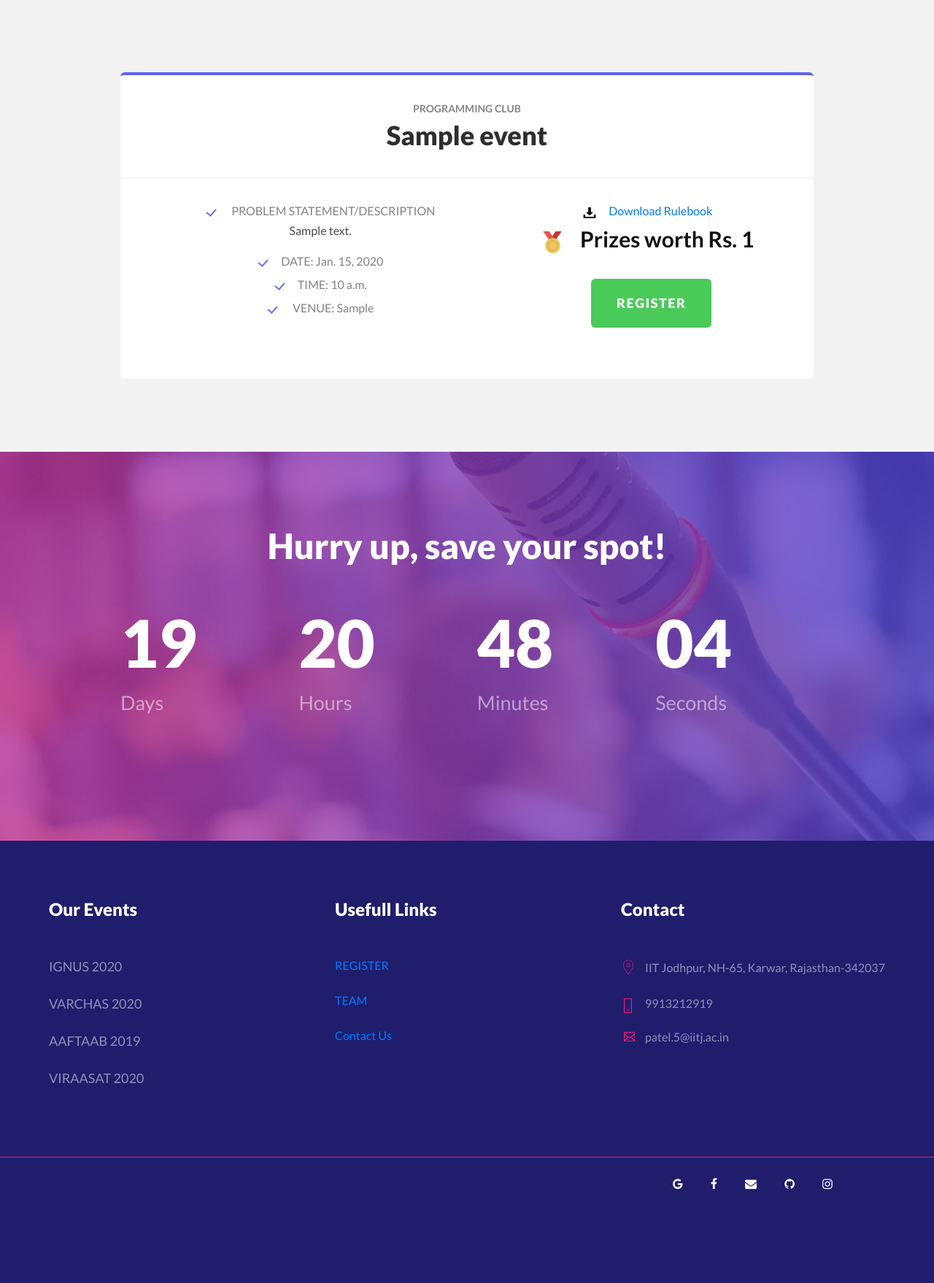
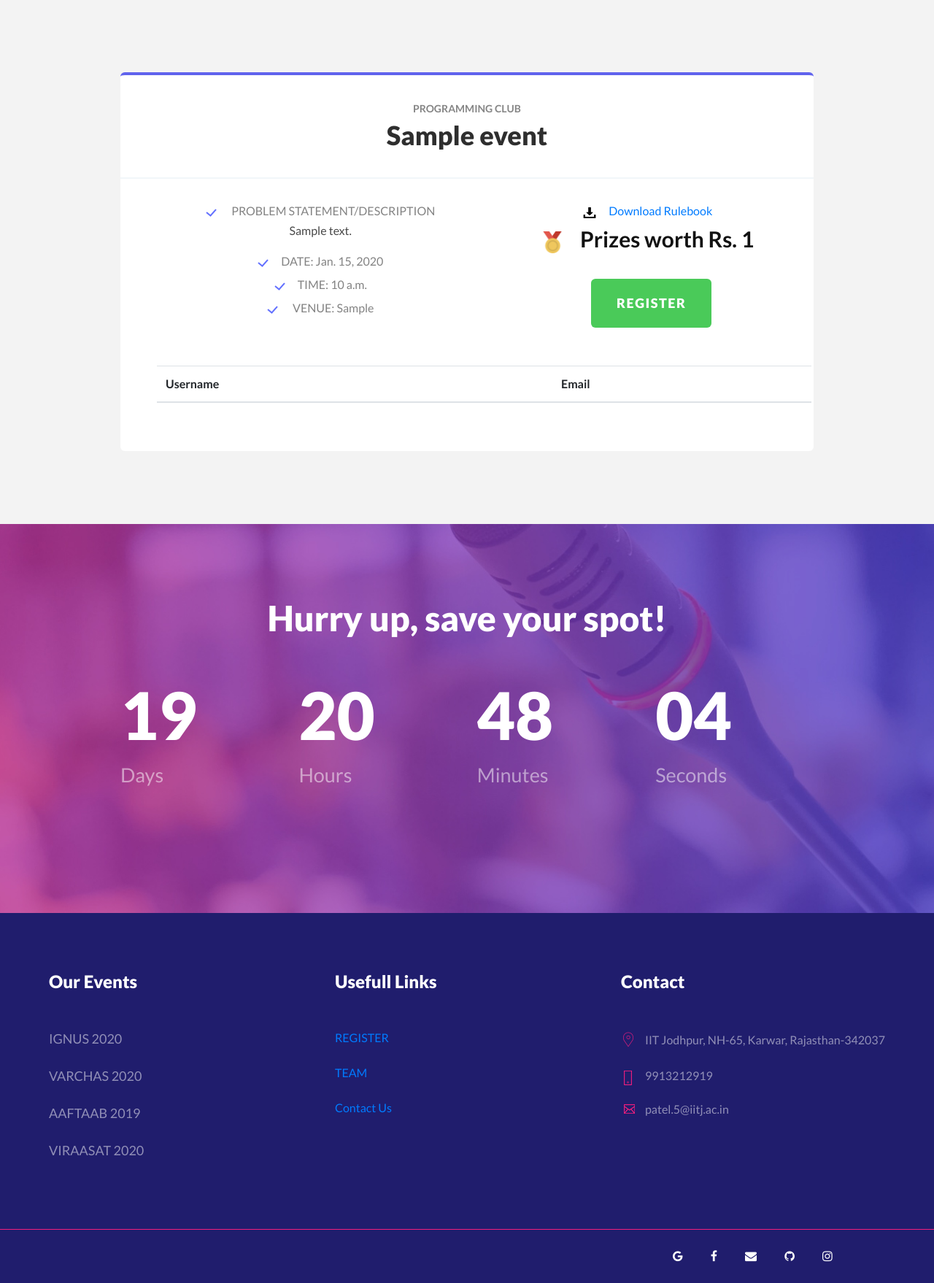
Before and after one commit to KD-3/prometeo, a Django app: page /events/1/ in a window 1280 px wide. Shown: the part 377-2135 px from the top of the page at 73% size. Before the commit the page ends 2007 px from the top, so only its background shows below. Run offline with Django 3.2, Linux system fonts and the light colour scheme; tables that the repository leaves empty hold one stand-in row (values such as "Sample post"); grey boxes marked "Sample" are stand-in pictures; lists and menus that the app fills with data are empty; some libraries are stand-ins or nearby versions.

Commit message:
added excel sheet for events

```diff
--- a/events/urls.py
+++ b/events/urls.py
@@ -5,5 +5,6 @@ urlpatterns = [
     path('', events, name="events"),
     path('<int:eventid>/', event, name="event"),
     path('<int:eventid>/register', register_for_event, name='register'),
-    path('registered',registered,name='registered')
+    path('registered',registered,name='registered'),
+    path('<int:eventid>/registered_users', registered_users, name='registered_users')
 ]
--- a/events/views.py
+++ b/events/views.py
@@ -1,9 +1,12 @@
+import os
 from django.shortcuts import render, redirect
+from django.conf import settings
 from .models import Event
 from users.models import CustomUser
 from django.shortcuts import get_object_or_404
 from django.http import HttpResponse
-from django.contrib.auth.decorators import login_required
+from django.contrib.auth.decorators import login_required, user_passes_test
+import xlsxwriter
 
 
 # Create your views here.
@@ -23,3 +26,36 @@ def registered(request):
 def register_for_event(request, eventid):
     request.user.events.add(Event.objects.get(pk=eventid))
     return redirect(events)
+
+@user_passes_test(lambda u: u.is_superuser)
+def registered_users(request, eventid):
+    event = get_object_or_404(Event, pk=eventid)
+    participants = event.participants.all()
+    workbook = xlsxwriter.Workbook(os.path.join(settings.MEDIA_ROOT, os.path.join('workbooks', event.name + ' Participants.xlsx')))
+    worksheet = workbook.add_worksheet(event.name)
+    col_center = workbook.add_format({
+        'align': 'center',
+        'valign': 'vcenter',
+    })
+    worksheet.set_column(0, 1, 70, col_center)
+    merge_format = workbook.add_format({
+        'bold': 1,
+        'border': 1,
+        'align': 'center',
+        'valign': 'vcenter',
+    })
+    header_format = workbook.add_format({
+        'bold' : 1,
+        'align': 'center',
+        'valign': 'vcenter',
+    })
+    worksheet.merge_range('A1:B1', event.name + ' Participants', merge_format)
+    worksheet.write(1, 0, "Username", header_format)
+    worksheet.write(1, 1, "Email", header_format)
+    row = 2
+    for participant in participants:
+        worksheet.write(row, 0, participant.username)
+        worksheet.write(row, 1, participant.email)
+        row = row + 1
+    workbook.close()
+    return render(request, 'event.html', {'participants' : participants, 'event' : event})
--- a/templates/event.html
+++ b/templates/event.html
@@ -57,6 +57,26 @@
                             </div>
                         </div>
                     </div>
+                    <div class="table-features">
+                        <div class="row">
+                            <table class="table table-striped">
+                                <thead>
+                                <tr>
+                                    <th>Username</th>
+                                    <th>Email</th>
+                                </tr>
+                                </thead>
+                                <tbody>
+                                    {% for participant in participants %}
+                                        <tr>
+                                            <td>{{ participant.username }}</td>
+                                            <td>{{ participant.email }}</td>
+                                        </tr>
+                                    {% endfor %}
+                                </tbody>
+                            </table>
+                          </div>
+                    </div>
                 </div>
             </div>
         </div>
--- a/templates/events.html
+++ b/templates/events.html
@@ -27,7 +27,11 @@
                             <span>{{ event.date }}</span>
                             <h4><a href="{% url 'event' event.pk %}" class="event-btn">{{ event.name }}</a></h4>
                             <p>{{ event.description }}</p>
+                            {% if user.is_superuser %}
+                            <a href="{% url 'registered_users' event.pk %}" class="read-btn">REGISTERED USERS</a>
+                            {% else %}
                             <a href="{% url 'event' event.pk %}" class="read-btn">REGISTER</a>
+                            {% endif %}
                         </div>
                     </div>
                 </div>
```
Also changed, not shown: templates/registered_users.html (added, +24 -0 lines), 1 other file.
